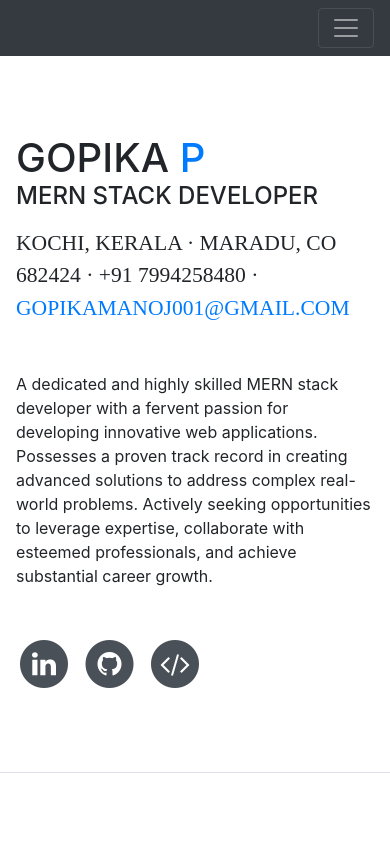
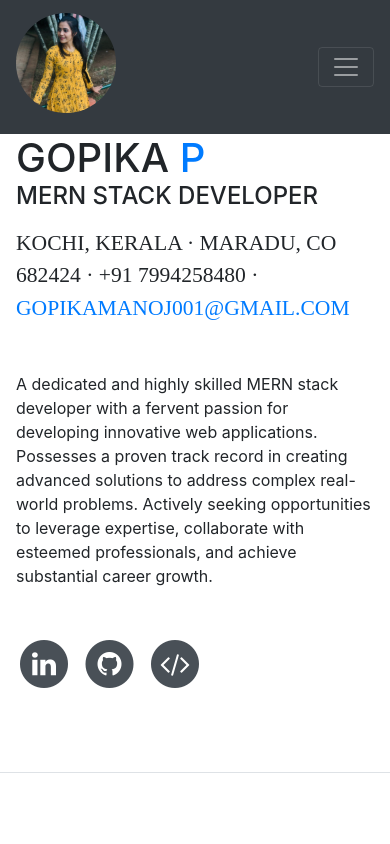
Before and after one commit to gopikamanoj1/portfolio, a website with bundled scripts: page index.html in a window 390 px wide. Shown: the top 844 px of the page. Built offline with nearby package versions, Linux system fonts and the light colour scheme; a web font is replaced by a local one.

Commit message:
image resized

```diff
--- a/index.html
+++ b/index.html
@@ -24,7 +24,18 @@
 
   <!-- Custom styles for this template -->
   <link href="css/resume.min.css" rel="stylesheet">
-
+  <style>
+    .profile-img {
+      display: block;
+    }
+    @media (max-width: 991.98px) {
+      .profile-img {
+        display: block;
+        width: 100px;
+        height: 100px;
+      }
+    }
+  </style>
 
 </head>
 
@@ -33,8 +44,8 @@
   <nav class="navbar navbar-expand-lg navbar-dark bg-dark fixed-top" id="sideNav">
     <a class="navbar-brand js-scroll-trigger" href="#page-top">
       <span class="d-block d-lg-none">  </span>
-      <span class="d-none d-lg-block">
-        <img class="img-fluid img-profile rounded-circle mx-auto mb-2" src="assets/gopika profile.jpg" alt="">
+      <span class="d-block">
+        <img class="img-fluid img-profile rounded-circle mx-auto mb-2 profile-img" src="assets/gopika profile.jpg" alt="">
       </span>
     </a>
     <button class="navbar-toggler" type="button" data-toggle="collapse" data-target="#navbarSupportedContent"
```
